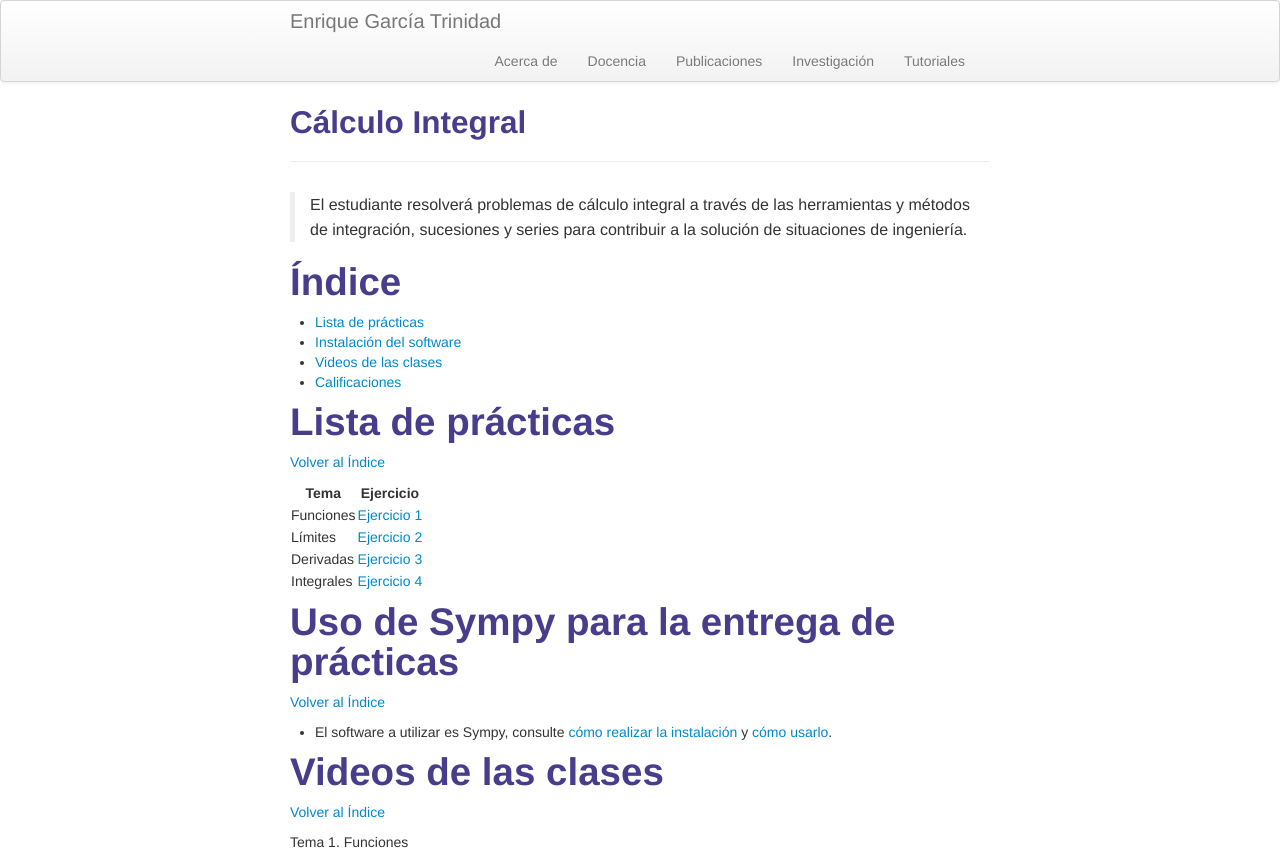
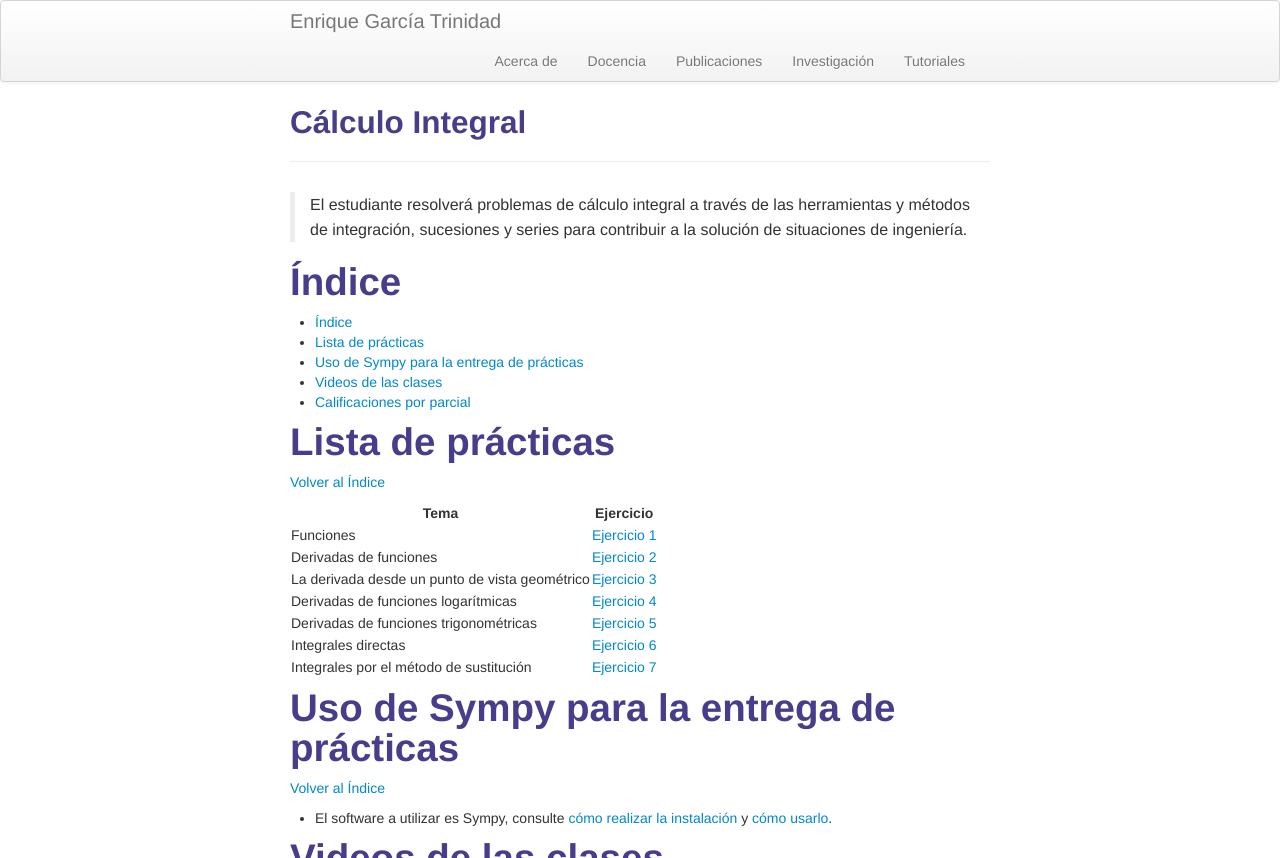
Before and after one commit to enriGarcia/enriGarcia.github.io, a Jekyll site: the page built from pages/teaching/calcInt.md, in a window 1280 px wide and 900 px high, cut to the strip 0-858 px from the top of the window. Built offline with Jekyll 4.4.1, drawn with Linux system fonts in a browser that asks for light colours.

Commit message:
calcint update

```diff
--- a/pages/teaching/calcInt.md
+++ b/pages/teaching/calcInt.md
@@ -8,21 +8,25 @@ vimeoId2: 763841789
 > El estudiante resolverá problemas de cálculo integral a través de las herramientas y métodos de integración, sucesiones y series para contribuir a la solución de situaciones de ingeniería.
 
 # Índice
+- [Índice](#índice)
 - [Lista de prácticas](#lista-de-prácticas)
-- [Instalación del software](#instalación-del-software)
+- [Uso de Sympy para la entrega de prácticas](#uso-de-sympy-para-la-entrega-de-prácticas)
 - [Videos de las clases](#videos-de-las-clases)
-- [Calificaciones](#calificaciones)
+- [Calificaciones por parcial](#calificaciones-por-parcial)
 
 
 # Lista de prácticas
 [Volver al Índice](#índice)
 
-|Tema                         |Ejercicio       |
-|-----------------------------|:--------------:|
-|Funciones                    |[Ejercicio 1 ]({{ BASE_PATH}}/pages/assignments/calcInt_ex_01.pdf)|
-|Límites                      |[Ejercicio 2 ]({{ BASE_PATH}}/pages/assignments/calcInt_ex_02.pdf)|
-|Derivadas                    |[Ejercicio 3 ]({{ BASE_PATH}}/pages/assignments/calcInt_ex_03.pdf)|
-|Integrales                   |[Ejercicio 4 ]({{ BASE_PATH}}/pages/assignments/calcInt_ex_04.pdf)|
+|Tema                                                    |Ejercicio       |
+|--------------------------------------------------------|:--------------:|
+|Funciones                                               |[Ejercicio 1 ]({{ BASE_PATH}}/pages/assignments/calcint_ex_01.pdf)|
+|Derivadas de funciones                                  |[Ejercicio 2 ]({{ BASE_PATH}}/pages/assignments/calcint_ex_02.pdf)|
+|La derivada desde un punto de vista geométrico          |[Ejercicio 3 ]({{ BASE_PATH}}/pages/assignments/calcint_ex_03.pdf)|
+|Derivadas de funciones logarítmicas                     |[Ejercicio 4 ]({{ BASE_PATH}}/pages/assignments/calcint_ex_04.pdf)|
+|Derivadas de funciones trigonométricas                  |[Ejercicio 5 ]({{ BASE_PATH}}/pages/assignments/calcint_ex_05.pdf)|
+|Integrales directas                                     |[Ejercicio 6 ]({{ BASE_PATH}}/pages/assignments/calcint_ex_06.pdf)|
+|Integrales por el método de sustitución                 |[Ejercicio 7 ]({{ BASE_PATH}}/pages/assignments/calcint_ex_07.pdf)|
 
 # Uso de Sympy para la entrega de prácticas
 [Volver al Índice](#índice)
```
Also changed, not shown: 11 other files.
